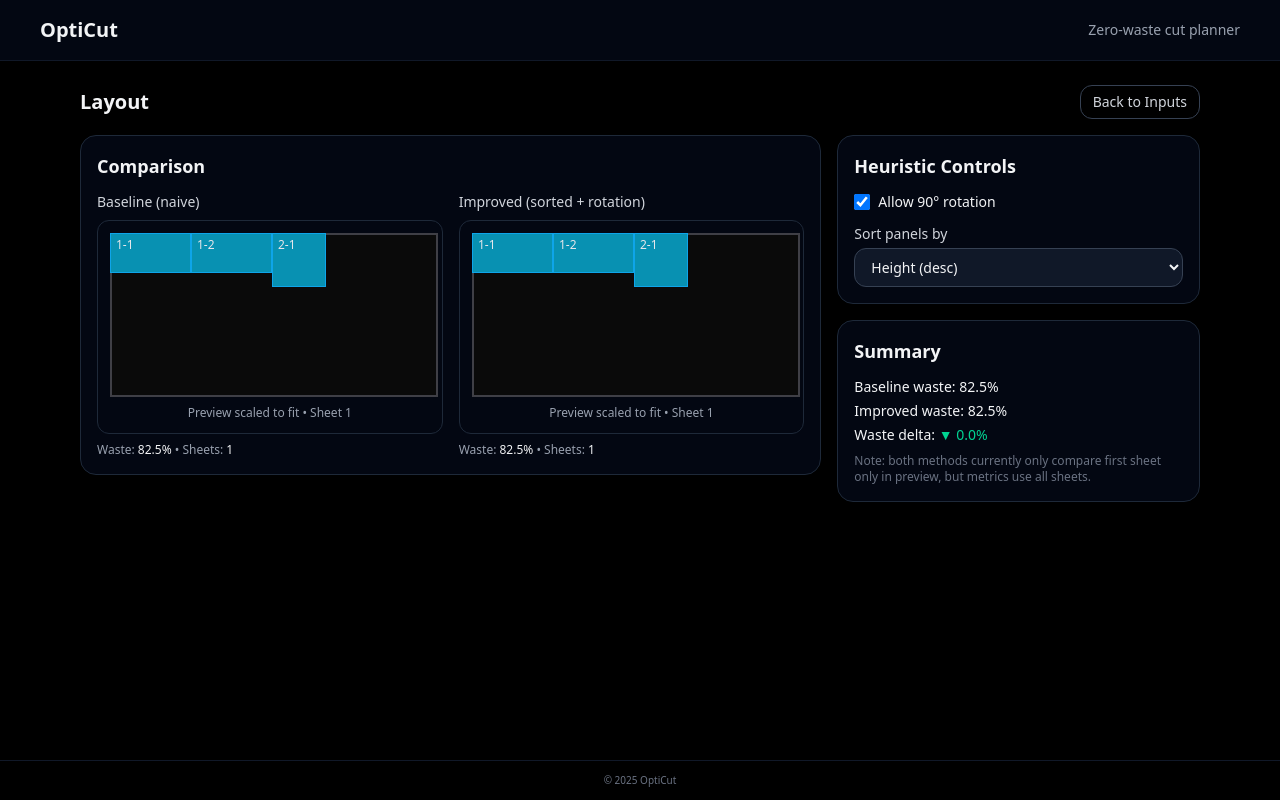
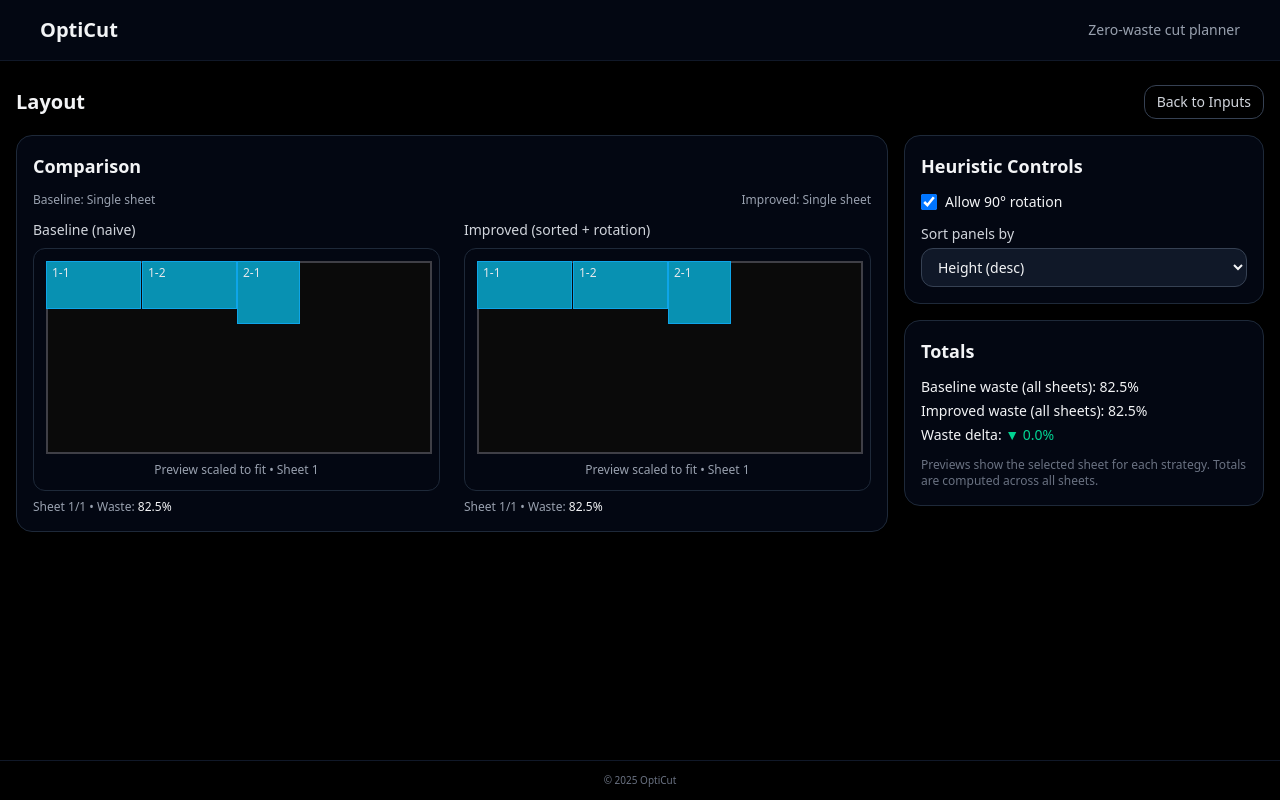
Before and after one commit to nebrask/cutwise, a React (Vite) app: page / in a window 1280 px wide. Both pictures are taken after a click on the button "Continue to Layout". Built offline with nearby package versions, Linux system fonts and the light colour scheme.

Commit message:
feat: upgrade layout view with multi-sheet previews and detailed metrics

```diff
--- a/src/components/LayoutView.tsx
+++ b/src/components/LayoutView.tsx
@@ -2,12 +2,14 @@ import React, { useMemo, useState } from "react";
 import LayoutCanvas from "./LayoutCanvas";
 import Section from "./Section";
 import type { PlannerInputs } from "../types";
+import type { PackResult } from "../utils/packing";
 import {
   computeWastePercent,
   packNaive,
   packImproved,
+  computeWastePercentForSheet,
 } from "../utils/packing";
-import type { PackResult } from "../utils/packing";
+import SheetPager from "./SheetPager";
 
 type Props = {
   inputs: PlannerInputs;
@@ -18,18 +20,33 @@ export default function LayoutView({ inputs, onBack }: Props) {
   const [allowRotate, setAllowRotate] = useState(true);
   const [sort, setSort] = useState<"height" | "area">("height");
 
+  const [baseIdx, setBaseIdx] = useState(0);
+  const [impIdx, setImpIdx] = useState(0);
+
   const baseline: PackResult = useMemo(() => packNaive(inputs), [inputs]);
   const improved: PackResult = useMemo(
     () => packImproved(inputs, { allowRotate, sort }),
     [inputs, allowRotate, sort]
   );
 
-  const wasteBase = computeWastePercent(baseline);
-  const wasteImp = computeWastePercent(improved);
-  const delta = (wasteBase - wasteImp);
+  const safeBaseIdx = Math.min(baseIdx, Math.max(0, baseline.totalSheets - 1));
+  const safeImpIdx  = Math.min(impIdx,  Math.max(0, improved.totalSheets - 1));
+
+  const wasteBaseTotal = computeWastePercent(baseline);
+  const wasteImpTotal  = computeWastePercent(improved);
+  const deltaTotal = (wasteBaseTotal - wasteImpTotal);
+
+  const wasteBaseSheet = computeWastePercentForSheet(
+    baseline.sheets[safeBaseIdx],
+    baseline.sheetAreaEach
+  );
+  const wasteImpSheet = computeWastePercentForSheet(
+    improved.sheets[safeImpIdx],
+    improved.sheetAreaEach
+  );
 
   return (
-    <div className="mx-auto max-w-6xl px-4 py-6">
+    <div className="mx-auto max-w-[90rem] px-4 py-6 pb-28">
       <div className="mb-4 flex items-center justify-between">
         <h2 className="text-xl font-semibold">Layout</h2>
         <button
@@ -41,35 +58,56 @@ export default function LayoutView({ inputs, onBack }: Props) {
         </button>
       </div>
 
-      <div className="grid grid-cols-1 gap-4 md:grid-cols-3">
-        <div className="md:col-span-2 space-y-4">
+      <div className="grid grid-cols-1 gap-4 md:grid-cols-[minmax(0,1fr)_360px]">
+        <div className="space-y-4">
           <Section title="Comparison">
-            <div className="grid grid-cols-1 gap-4 lg:grid-cols-2">
+            <div className="mb-3 flex flex-wrap items-center justify-between gap-3">
+              <SheetPager
+                label="Baseline"
+                total={baseline.totalSheets}
+                index={safeBaseIdx}
+                onChange={setBaseIdx}
+              />
+              <SheetPager
+                label="Improved"
+                total={improved.totalSheets}
+                index={safeImpIdx}
+                onChange={setImpIdx}
+              />
+            </div>
+
+            <div className="grid grid-cols-1 gap-6 xl:grid-cols-2">
               <div>
-                <div className="mb-2 text-sm font-medium text-gray-300">Baseline (naive)</div>
+                <div className="mb-2 text-sm font-medium text-gray-300">
+                  Baseline (naive)
+                </div>
                 <LayoutCanvas
                   sheetWidth={inputs.sheet.width}
                   sheetHeight={inputs.sheet.height}
                   kerf={inputs.kerf}
-                  sheet={baseline.sheets[0]}
+                  sheet={baseline.sheets[safeBaseIdx]}
+                  maxViewportHeightRatio={0.92}
                 />
                 <div className="mt-2 text-xs text-gray-400">
-                  Waste: <span className="text-gray-100">{wasteBase.toFixed(1)}%</span> • Sheets:{" "}
-                  <span className="text-gray-100">{baseline.totalSheets}</span>
+                  Sheet {safeBaseIdx + 1}/{baseline.totalSheets} • Waste:{" "}
+                  <span className="text-gray-100">{wasteBaseSheet.toFixed(1)}%</span>
                 </div>
               </div>
 
               <div>
-                <div className="mb-2 text-sm font-medium text-gray-300">Improved (sorted + rotation)</div>
+                <div className="mb-2 text-sm font-medium text-gray-300">
+                  Improved (sorted + rotation)
+                </div>
                 <LayoutCanvas
                   sheetWidth={inputs.sheet.width}
                   sheetHeight={inputs.sheet.height}
                   kerf={inputs.kerf}
-                  sheet={improved.sheets[0]}
+                  sheet={improved.sheets[safeImpIdx]}
+                  maxViewportHeightRatio={0.92}
                 />
                 <div className="mt-2 text-xs text-gray-400">
-                  Waste: <span className="text-gray-100">{wasteImp.toFixed(1)}%</span> • Sheets:{" "}
-                  <span className="text-gray-100">{improved.totalSheets}</span>
+                  Sheet {safeImpIdx + 1}/{improved.totalSheets} • Waste:{" "}
+                  <span className="text-gray-100">{wasteImpSheet.toFixed(1)}%</span>
                 </div>
               </div>
             </div>
@@ -84,7 +122,10 @@ export default function LayoutView({ inputs, onBack }: Props) {
                   type="checkbox"
                   className="h-4 w-4"
                   checked={allowRotate}
-                  onChange={(e) => setAllowRotate(e.target.checked)}
+                  onChange={(e) => {
+                    setAllowRotate(e.target.checked);
+                    setImpIdx(0);
+                  }}
                 />
                 <span>Allow 90° rotation</span>
               </label>
@@ -93,7 +134,10 @@ export default function LayoutView({ inputs, onBack }: Props) {
                 <span className="mb-1 block text-sm text-gray-300">Sort panels by</span>
                 <select
                   value={sort}
-                  onChange={(e) => setSort(e.target.value as "height" | "area")}
+                  onChange={(e) => {
+                    setSort(e.target.value as "height" | "area");
+                    setImpIdx(0);
+                  }}
                   className="w-full rounded-xl border border-gray-700 bg-gray-900 px-3 py-2 text-gray-100 outline-none focus:ring-2 focus:ring-cyan-500"
                 >
                   <option value="height">Height (desc)</option>
@@ -103,24 +147,26 @@ export default function LayoutView({ inputs, onBack }: Props) {
             </div>
           </Section>
 
-          <Section title="Summary">
+          <Section title="Totals">
             <ul className="space-y-1 text-sm">
               <li>
-                Baseline waste: <span className="text-gray-100">{wasteBase.toFixed(1)}%</span>
+                Baseline waste (all sheets):{" "}
+                <span className="text-gray-100">{wasteBaseTotal.toFixed(1)}%</span>
               </li>
               <li>
-                Improved waste: <span className="text-gray-100">{wasteImp.toFixed(1)}%</span>
+                Improved waste (all sheets):{" "}
+                <span className="text-gray-100">{wasteImpTotal.toFixed(1)}%</span>
               </li>
               <li>
                 Waste delta:{" "}
-                <span className={`${delta >= 0 ? "text-emerald-400" : "text-red-400"}`}>
-                  {delta >= 0 ? "▼" : "▲"} {Math.abs(delta).toFixed(1)}%
+                <span className={`${deltaTotal >= 0 ? "text-emerald-400" : "text-red-300"}`}>
+                  {deltaTotal >= 0 ? "▼" : "▲"} {Math.abs(deltaTotal).toFixed(1)}%
                 </span>
               </li>
-              <li className="text-xs text-gray-500 mt-2">
-                Note: both methods currently only compare first sheet only in preview, but metrics use all sheets.
-              </li>
             </ul>
+            <p className="mt-3 text-xs text-gray-500">
+              Previews show the selected sheet for each strategy. Totals are computed across all sheets.
+            </p>
           </Section>
         </aside>
       </div>
```
